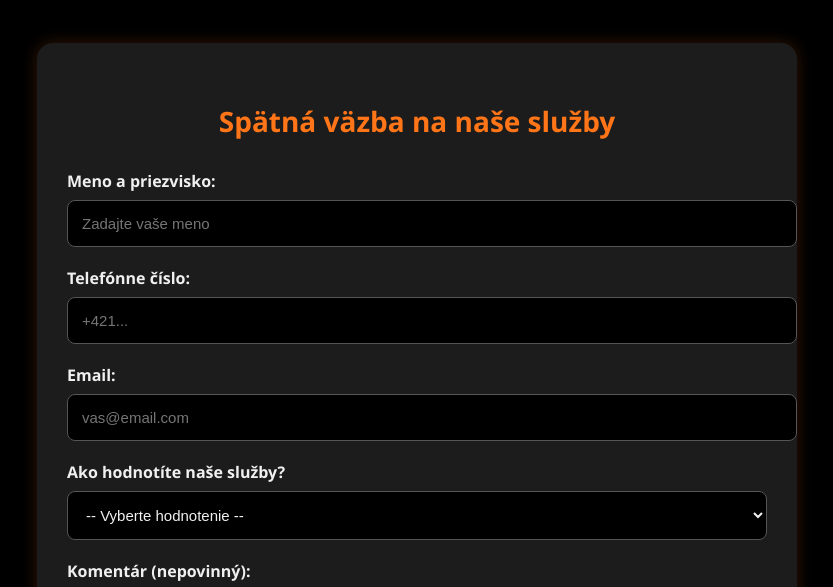
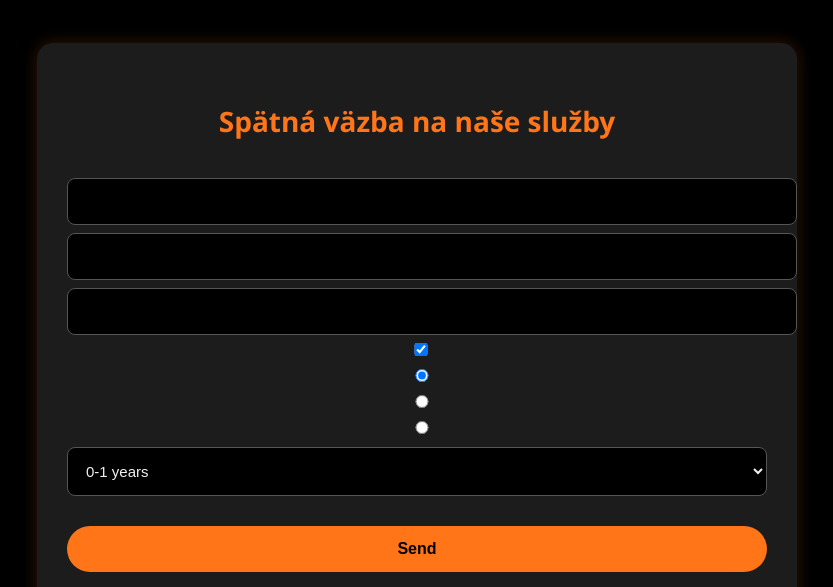
Before and after one commit to AlanLukas8777/myVUB, a plain HTML site: page index.html in a window 1280 px wide. Shown: the part 202-789 px from the top of the page, without its empty margins (223-1056 px from the left). Drawn offline with Linux system fonts and the light colour scheme.

Commit message:
Update index.html

```diff
--- a/index.html
+++ b/index.html
@@ -106,30 +106,25 @@
   <div class="container">
     <h1>Spätná väzba na naše služby</h1>
     <form action="https://getform.io/f/bqomrwkb" method="POST">
-      <label for="meno">Meno a priezvisko:</label>
-      <input type="text" id="meno" name="meno" placeholder="Zadajte vaše meno" required />
-
-      <label for="telefon">Telefónne číslo:</label>
-      <input type="tel" id="telefon" name="telefon" placeholder="+421..." required />
-
-      <label for="email">Email:</label>
-      <input type="email" id="email" name="email" placeholder="vas@email.com" required />
-
-      <label for="hodnotenie">Ako hodnotíte naše služby?</label>
-      <select id="hodnotenie" name="hodnotenie" required>
-        <option value="">-- Vyberte hodnotenie --</option>
-        <option value="1">1 - Veľmi nespokojný</option>
-        <option value="2">2 - Nespokojný</option>
-        <option value="3">3 - Neutrálne</option>
-        <option value="4">4 - Spokojný</option>
-        <option value="5">5 - Veľmi spokojný</option>
-      </select>
-
-      <label for="komentar">Komentár (nepovinný):</label>
-      <textarea id="komentar" name="komentar" rows="4" placeholder="Máte nejaké návrhy alebo pripomienky?"></textarea>
-
-      <button type="submit">Odoslať spätnú väzbu</button>
-    </form>
+    <input type="text" name="name">
+    <input type="email" name="email">
+    <input type="text" name="message">
+    <!-- add hidden Honeypot input to prevent spams -->
+    <input type="hidden" name="_gotcha" style="display:none !important">
+    <!-- checkbox handle -->
+    <input type="checkbox" name="subscribe" value="yes" checked>
+    <input type="hidden" name="subscribe" value="no">
+    <!-- radio button handle -->
+    <input type="radio" name="gender" value="male" checked>
+    <input type="radio" name="gender" value="female">
+    <input type="radio" name="gender" value="other">
+    <!-- select field handle -->
+    <select name="work-experience">
+        <option value="one-year">0-1 years</option>
+        <option value="one-five-years">1-5 years</option>
+    </select>
+    <button type="submit">Send</button>
+</form>
   </div>
 
   <footer>
```
